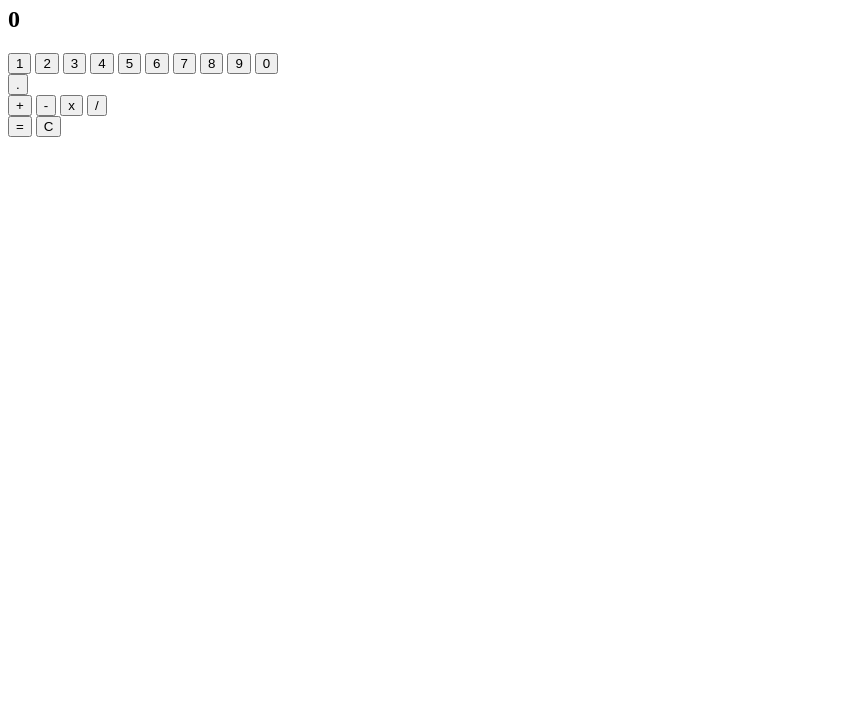
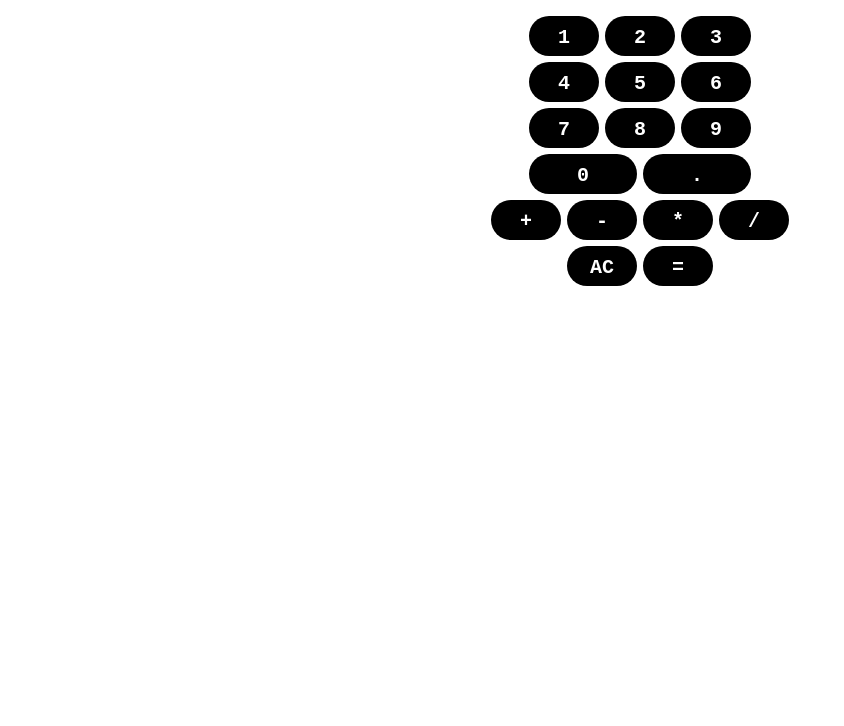
Before and after one commit to NirvaanBal/calculator, a plain HTML site: page index.html in a window 1280 px wide. Shown: the part 74-800 px from the top of the page, without its empty margins (0-844 px from the left). Drawn offline with Linux system fonts and the light colour scheme.

Commit message:
Add styles

```diff
--- a/index.html
+++ b/index.html
@@ -6,38 +6,46 @@
     <meta http-equiv="X-UA-Compatible" content="IE=edge">
     <meta name="viewport" content="width=device-width, initial-scale=1.0">
     <title>Calculator</title>
+    <link rel="stylesheet" href="style.css">
     <script src="script.js" defer></script>
 </head>
 
 <body>
-    <h1>Calculator</h1>
-
-    <h2 class="display">0</h2>
+    <h1 class="display">0</h1>
 
     <div class="numbers">
-        <button value="1">1</button>
-        <button value="2">2</button>
-        <button value="3">3</button>
-        <button value="4">4</button>
-        <button value="5">5</button>
-        <button value="6">6</button>
-        <button value="7">7</button>
-        <button value="8">8</button>
-        <button value="9">9</button>
-        <button value="0">0</button>
+        <div class="row">
+            <button value="1" class="num">1</button>
+            <button value="2" class="num">2</button>
+            <button value="3" class="num">3</button>
+        </div>
+        <div class="row">
+            <button value="4" class="num">4</button>
+            <button value="5" class="num">5</button>
+            <button value="6" class="num">6</button>
+        </div>
+        <div class="row">
+            <button value="7" class="num">7</button>
+            <button value="8" class="num">8</button>
+            <button value="9" class="num">9</button>
+        </div>
+        <div class="row">
+            <button value="0" class="num">0</button>
+            <button value="." id="dot">.</button>
+        </div>
     </div>
-    <div class="misc">
-        <button value="." id="dot">.</button>
-    </div>
-    <div class="actions">
+
+    <div class="actions row">
         <button id="add" value="a">+</button>
         <button id="sub" value="s">-</button>
-        <button id="mul" value="m">x</button>
+        <button id="mul" value="m">*</button>
         <button id="div" value="d">/</button>
     </div>
 
-    <button id="equals" value="=">=</button>
-    <button id="clear" value="c">C</button>
+    <div class="row">
+        <button id="clear" value="c">AC</button>
+        <button id="equals" value="=">=</button>
+    </div>
 </body>
 
 </html>
--- a/script.js
+++ b/script.js
@@ -22,7 +22,7 @@ function operate(action, a, b) {
 }
 
 const display = document.querySelector('.display');
-const numbers = document.querySelectorAll('.numbers > button');
+const numbers = document.querySelectorAll('.num');
 const dot = document.getElementById('dot');
 const addButton = document.getElementById('add');
 const subButton = document.getElementById('sub');
@@ -65,6 +65,7 @@ function action(btn) {
             value1 = result;
             value = '';
             display.textContent = result;
+            dot.disabled = false;
         } else {
             value1 = +value;
             operation = e.target.value;
@@ -92,6 +93,7 @@ equals.addEventListener('click', () => {
     value1 = result;
     value = '';
     display.textContent = result;
+    dot.disabled = false;
 });
 
 clear.addEventListener('click', () => {
--- /dev/null
+++ b/style.css
@@ -0,0 +1,57 @@
+* {
+    font-family: inherit;
+    margin: 0;
+    padding: 0;
+}
+
+body {
+    width: 90%;
+    max-width: 500px;
+    margin: 0 auto;
+
+    font-family: 'Courier New', Courier, monospace;
+
+    display: flex;
+    justify-content: center;
+    align-items: center;
+    flex-direction: column;
+}
+
+h1 {
+    margin-top: 30px;
+    font-size: 50px;
+}
+
+.row {
+    display: flex;
+}
+
+.row button {
+    flex-grow: 1;
+}
+
+
+button {
+    padding: 10px 0;
+    margin: 3px;
+    border: none;
+    outline: none;
+    background-color: #000;
+    color: #fff;
+    font-weight: bold;
+    width: 70px;
+    height: 40px;
+    border-radius: 40px;
+    font-size: 20px;
+    cursor: pointer;
+}
+
+button:disabled {
+    background: crimson;
+    cursor: not-allowed;
+}
+
+button:hover {
+    color: #000;
+    background: mediumaquamarine;
+}
```
